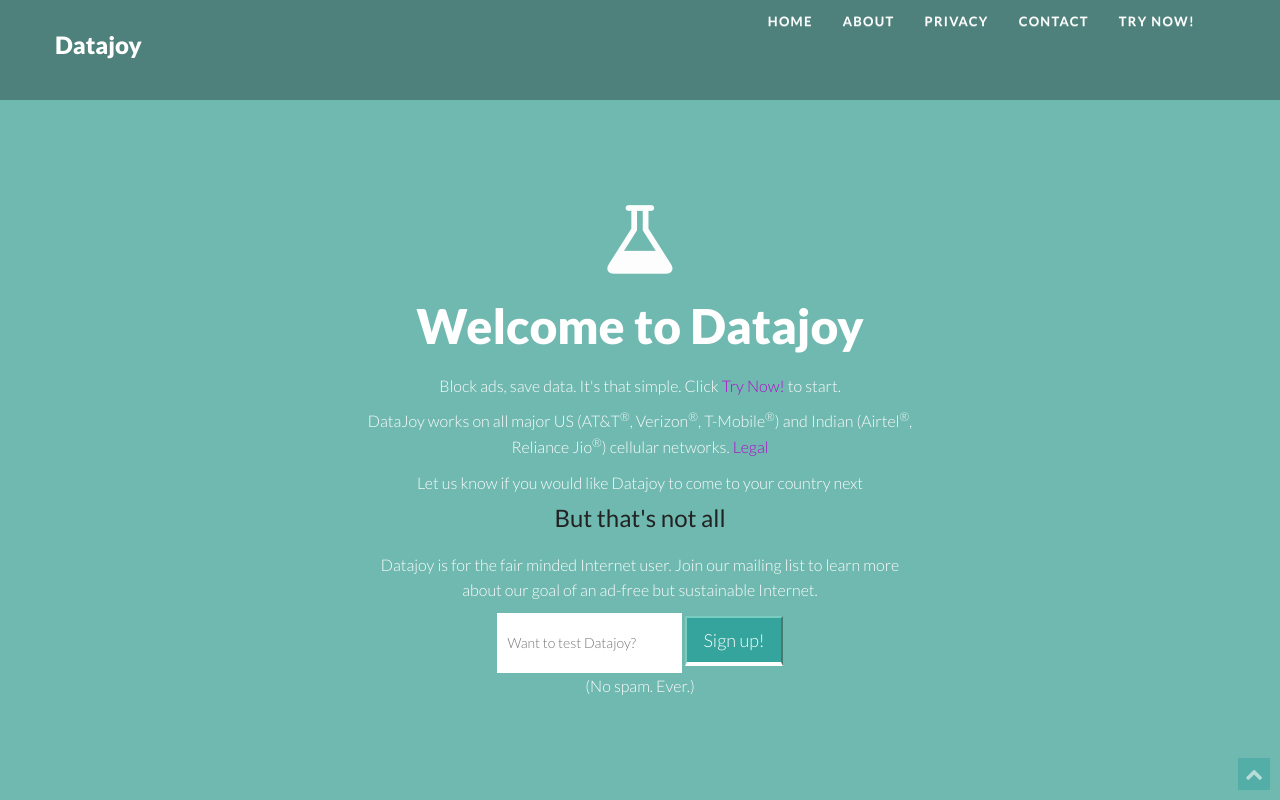
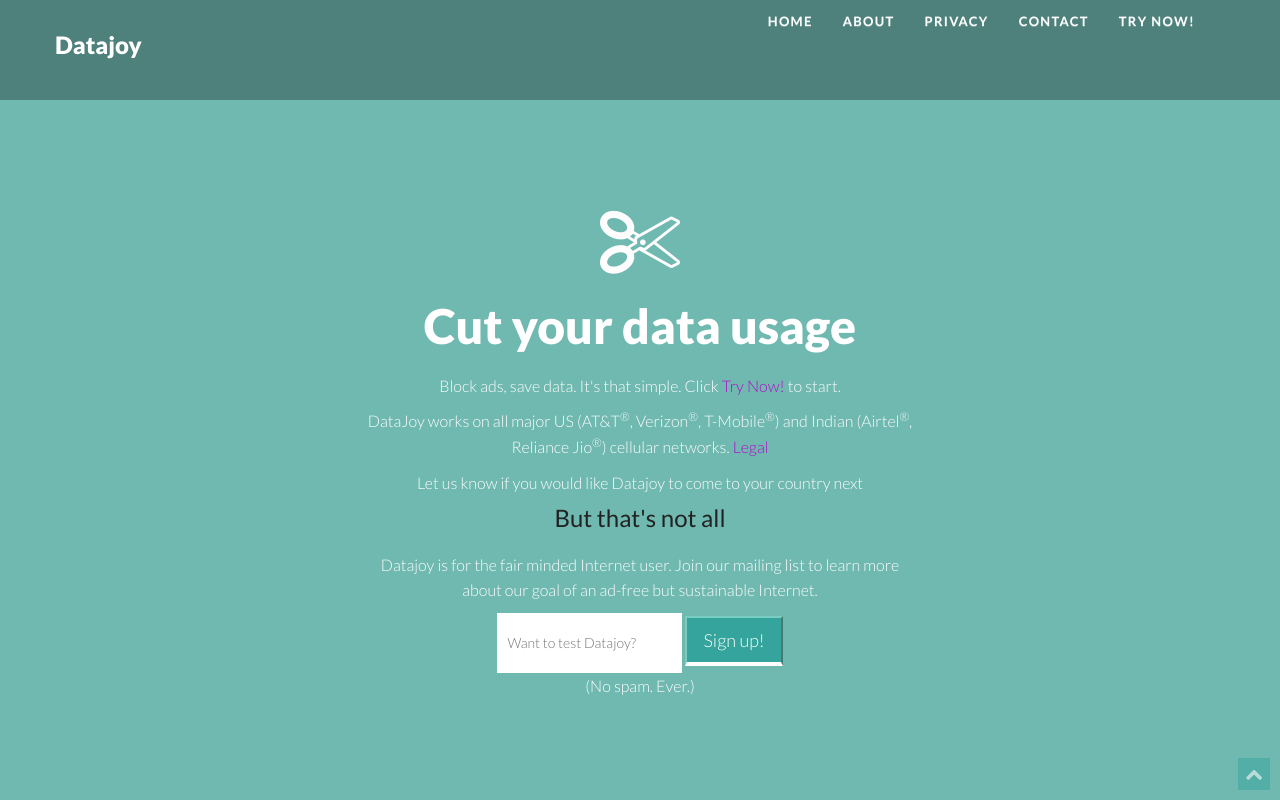
Before and after one commit to datajoyapp/datajoy, a website: page index.html in a window 1280 px wide. Shown: the top 800 px of the page. Drawn offline with nearby package versions, Linux system fonts and the light colour scheme.

Commit message:
changed icon

```diff
--- a/index.html
+++ b/index.html
@@ -94,8 +94,8 @@
 					<div class="col-md-6 col-md-offset-3">
 
 						<div class="align-center">
-							<i class="fa fa-flask fa-5x mar-bot20"></i>
-							<h2 class="slogan">Welcome to Datajoy</h2>
+							<i class="fa fa-scissors fa-5x mar-bot20"></i>
+							<h2 class="slogan">Cut your data usage</h2>
 							<p>Block ads, save data. It's that simple. Click <a href="#section-try">Try Now!</a> to start.</p>
                             <p>DataJoy works on all major US (AT&amp;T<sup>&reg;</sup>, Verizon<sup>&reg;</sup>, T-Mobile<sup>&reg;</sup>) and Indian (Airtel<sup>&reg;</sup>, Reliance Jio<sup>&reg;</sup>) cellular networks. <a href='#' data-toggle="modal" data-target="#legalModal">Legal</a></p>
                             <div id="legalModal" class="modal fade">
```
